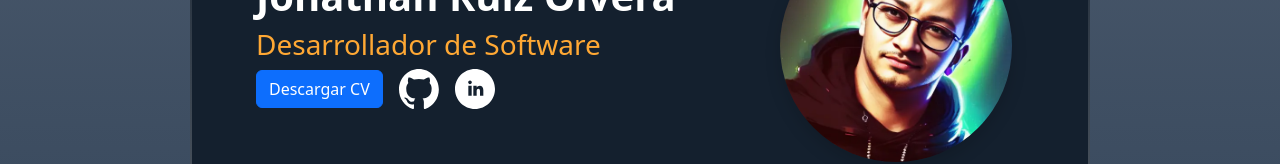
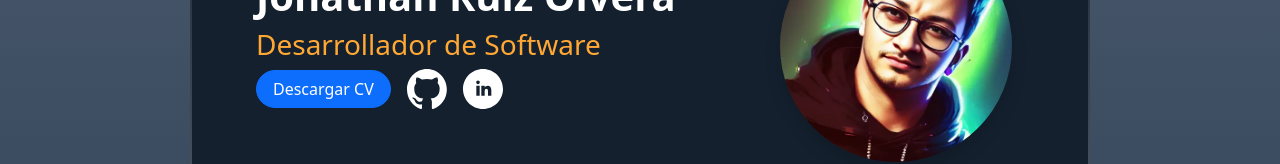
Before and after one commit to Jruizdev/portafolio, a React (Create React App) app: page / in a window 1280 px wide. Shown: the part 136-300 px from the top of the page. Built offline with nearby package versions, Linux system fonts and the light colour scheme; no server answers; the HTML template or start-up script is replaced by a standard one.

Commit message:
Actualización

```diff
--- a/src/App.js
+++ b/src/App.js
@@ -35,7 +35,7 @@ function App () {
               <div className="row w-100 text-center text-md-start">
                 <div className="col-12">
                   <a href='http://jrodev.x10.mx/recursos/CV%20%Jonathan%20%Ruiz.pdf' target='_blank' download="CV_Jonathan_Ruiz.pdf">
-                    <button className="btn btn-primary me-3">Descargar CV</button>
+                    <button className="btn btn-primary me-3 px-3 rounded-pill">Descargar CV</button>
                   </a>
                   <OverlayTrigger overlay={ tooltip('Perfil de GitHub') } placement="bottom">
                     <a href="https://github.com/Jruizdev" target='_blank'>
--- a/src/componentes/GaleriaProyectos.js
+++ b/src/componentes/GaleriaProyectos.js
@@ -34,7 +34,7 @@ function PatronRejilla (
     let etiquetas = [];
 
     habilidades.forEach (habilidad => {
-      etiquetas.push (<li key={habilidad} className='h-100 rounded'>{habilidad}</li>);
+      etiquetas.push (<li key={habilidad} className='h-100 rounded'>{ habilidad }</li>);
     });
 
     if (bloqueGrande (i)) fila.push (
--- a/src/componentes/ModalProyecto.js
+++ b/src/componentes/ModalProyecto.js
@@ -33,7 +33,7 @@ export const ModalProyecto = (props) => {
                             <div className='row w-100 justify-content-center m-auto'>
                                 {(props.enlace !== '') &&
                                     <Button
-                                    className='col-12 col-lg-10 m-2'
+                                    className='col-12 col-lg-10 m-2 shadow rounded-pill'
                                     variant='primary'
                                     href = { props.enlace }
                                     target='blank'>
@@ -42,7 +42,7 @@ export const ModalProyecto = (props) => {
                                 }
                                 {(props.repositorio !== '' && props.repositorio != null) &&
                                     <Button
-                                    className='col-12 col-lg-10 m-2'
+                                    className='col-12 col-lg-10 m-2 shadow rounded-pill'
                                     variant='secondary'
                                     href = { props.repositorio }
                                     target='blank'>
--- a/src/index.css
+++ b/src/index.css
@@ -222,7 +222,7 @@ input::-ms-input-placeholder {
 }
 
 .modal-proyecto .modal-proyecto-body .contenido {
-  background: linear-gradient(180deg, rgba(0, 0, 0, 0.452) 0%, rgba(0, 0, 5, 0.637) 30%, var(--color-componentes-dark) 100%);
+  background: linear-gradient(180deg, rgba(0, 0, 0, 0.705) 0%, rgba(0, 0, 5, 0.637) 30%, var(--color-componentes-dark) 100%);
   width: 100%;
   height: 100%;
   position: relative;
```
